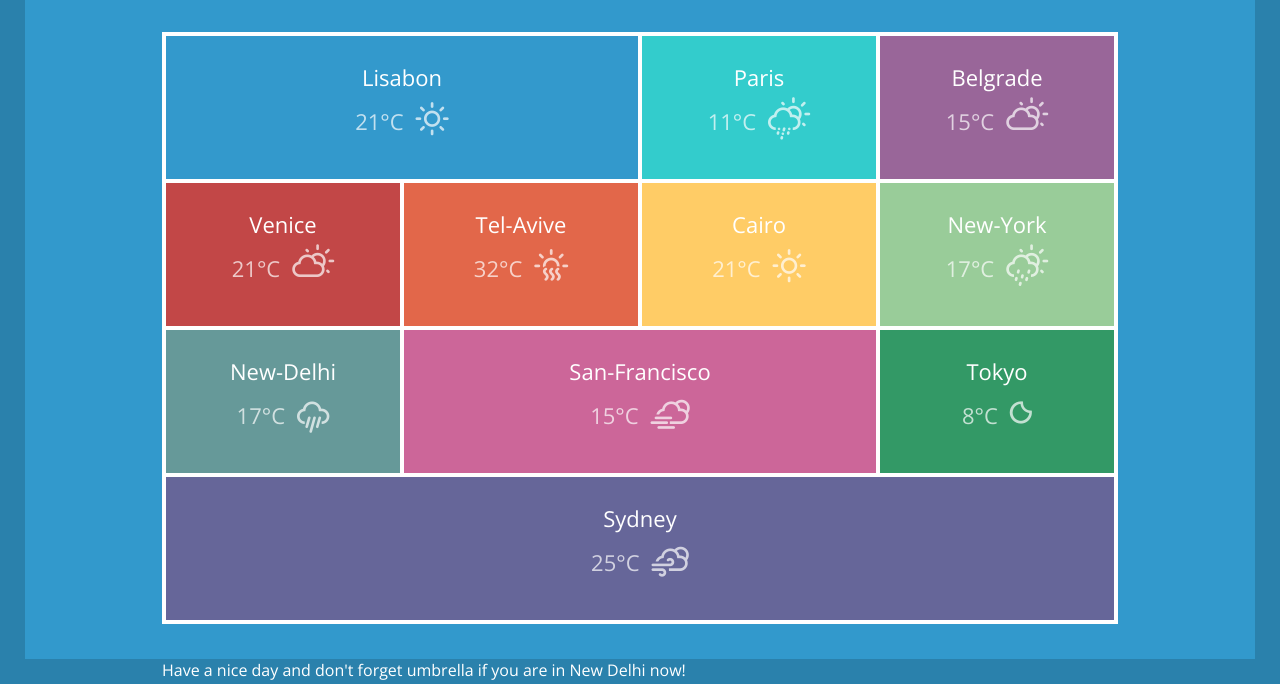
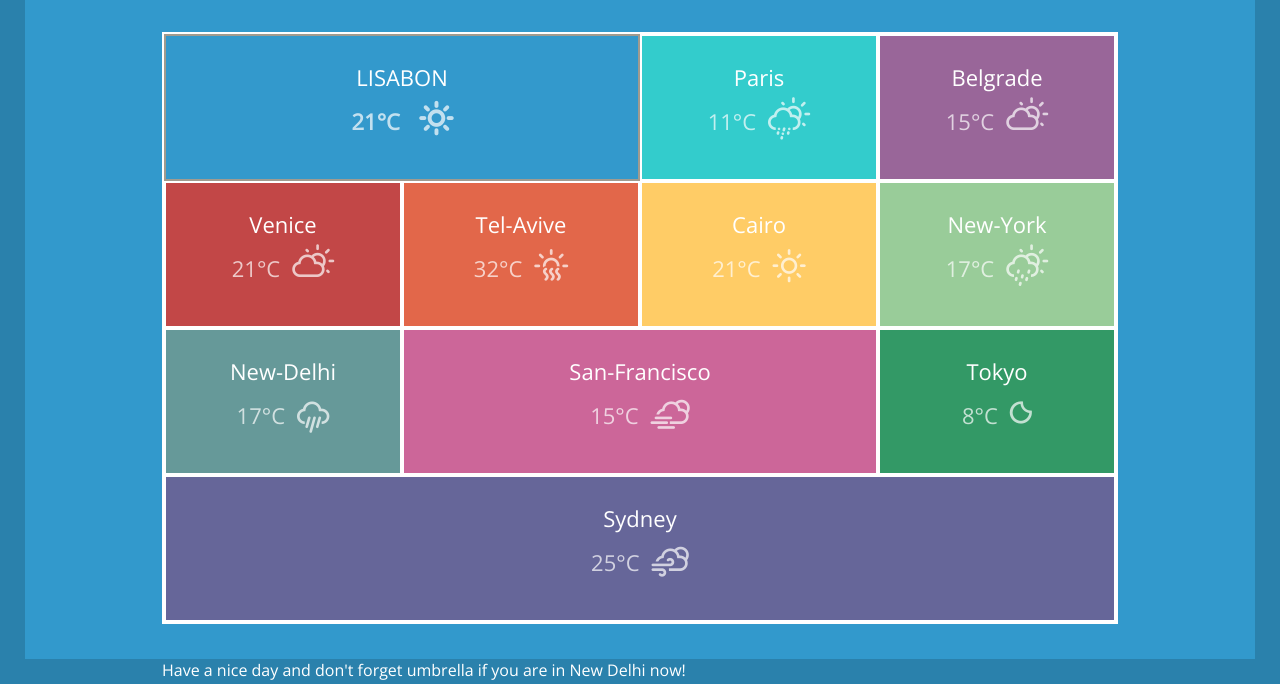
Before and after one commit to MaximOvch/Weather, a plain HTML site: page index.html in a window 1280 px wide. In both pictures the pointer is over the element 402 px from the left and 251 px from the top of the page. Shown: the part 116-800 px from the top of the page. Drawn offline with nearby package versions, Linux system fonts and the light colour scheme.

Commit message:
Add hover effect from li

```diff
--- a/style.css
+++ b/style.css
@@ -138,3 +138,19 @@ i {
 .center {
     text-align: center;
 }
+
+li {
+    color: #FFFFFF;
+}
+
+li:hover .item-content {
+    color: #5ab4b4 !important;
+    text-transform: uppercase;
+    font-weight: 900;
+    font-size: 28px;
+    opacity: 1;
+}
+
+li:hover {
+    border: 2px solid #a09b90;
+}
```
